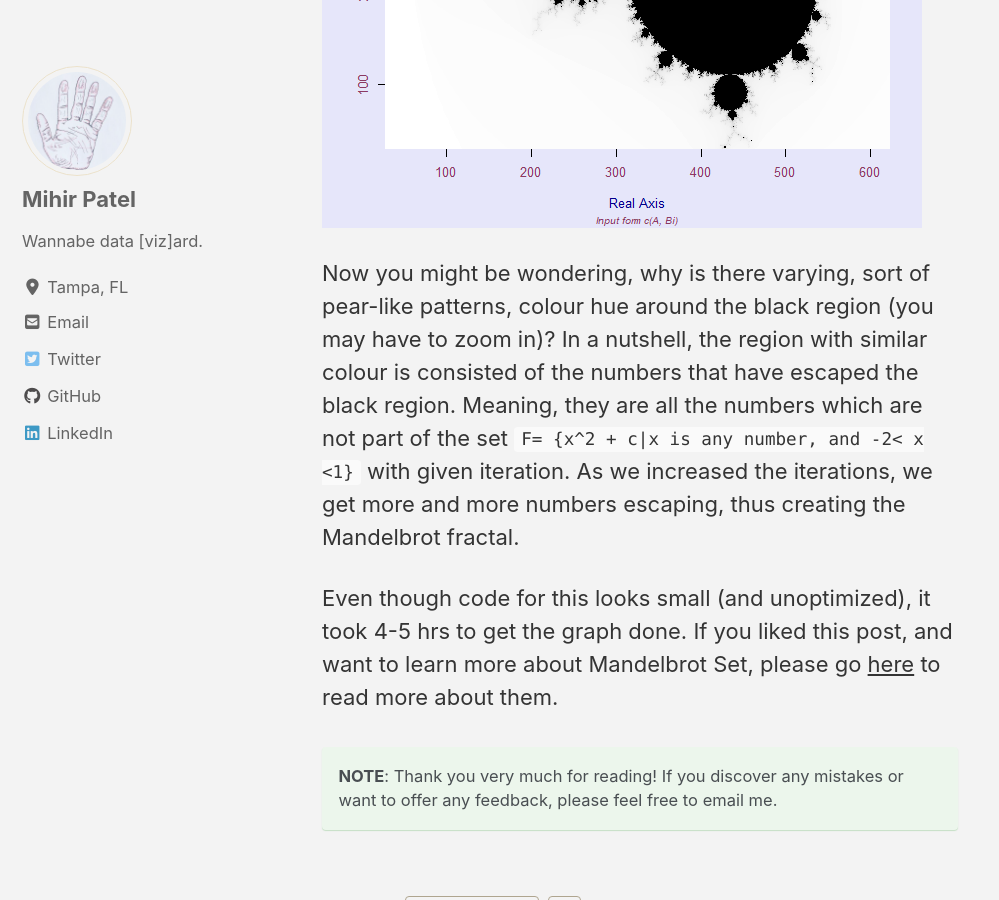
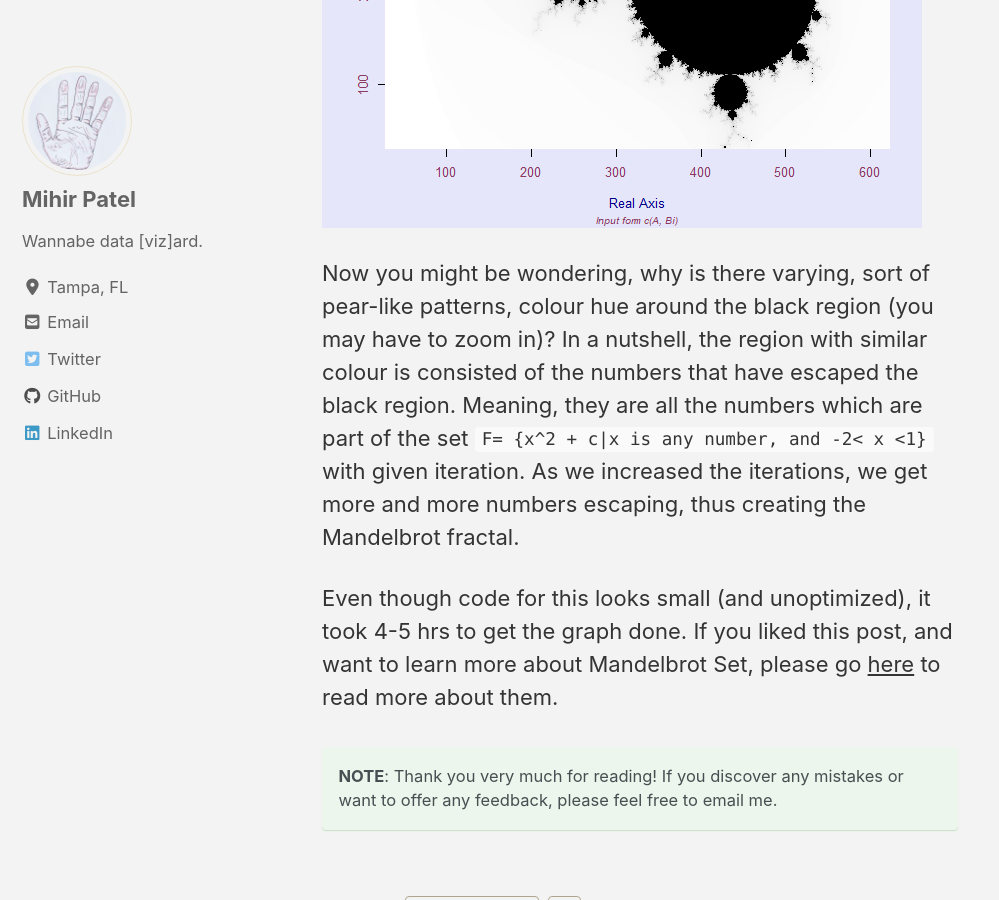
Before and after one commit to mihirp161/mihirp161.github.io, a Jekyll site: the page built from _posts/2020-01-17-mandelbrot.md, in a window 1280 px wide and 900 px high, scrolled down 4322 px. Shown: the whole window, without its empty margins (0-999 px from the left). Built offline with Jekyll 4.4.1, drawn with Linux system fonts in a browser that asks for light colours; cached includes are drawn as plain includes; nearby versions of some CDN libraries.

Commit message:
Update 2020-01-17-mandelbrot.md

```diff
--- a/_posts/2020-01-17-mandelbrot.md
+++ b/_posts/2020-01-17-mandelbrot.md
@@ -86,8 +86,7 @@ In the graph below, this nature is in black region-
 
    <img src="{{ site.url }}{{ site.baseurl }}/images/mandelbrot/mandelbrot_bad.png" alt="">
 
-Now you might be wondering, why is there varying, sort of pear-like patterns, colour hue around the black region (you may have to zoom in)? In a nutshell, the region with similar colour is consisted of the numbers that have escaped the black region. Meaning, they are all the numbers which are not part of the set
-`F= {x^2 + c|x is any number, and -2< x <1}` with given iteration. As we increased the iterations, we get more and more numbers escaping, thus creating the Mandelbrot fractal.
+Now you might be wondering, why is there varying, sort of pear-like patterns, colour hue around the black region (you may have to zoom in)? In a nutshell, the region with similar colour is consisted of the numbers that have escaped the black region. Meaning, they are all the numbers which are part of the set `F= {x^2 + c|x is any number, and -2< x <1}` with given iteration. As we increased the iterations, we get more and more numbers escaping, thus creating the Mandelbrot fractal.
 
 Even though code for this looks small (and unoptimized), it took 4-5 hrs to get the graph done. If you liked this post, and want to learn more about Mandelbrot Set, please go [here](https://en.wikipedia.org/wiki/Mandelbrot_set) to read more about them.
 
```
Also changed, not shown: other parts of _posts/2020-01-17-mandelbrot.md (+1 -1 lines).
